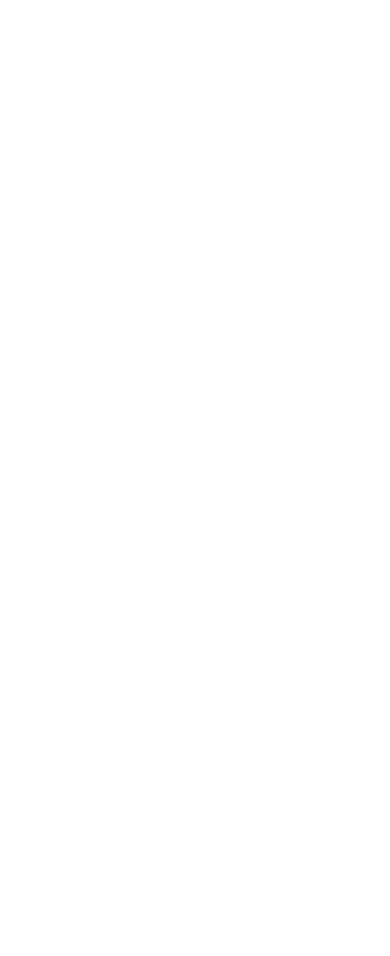
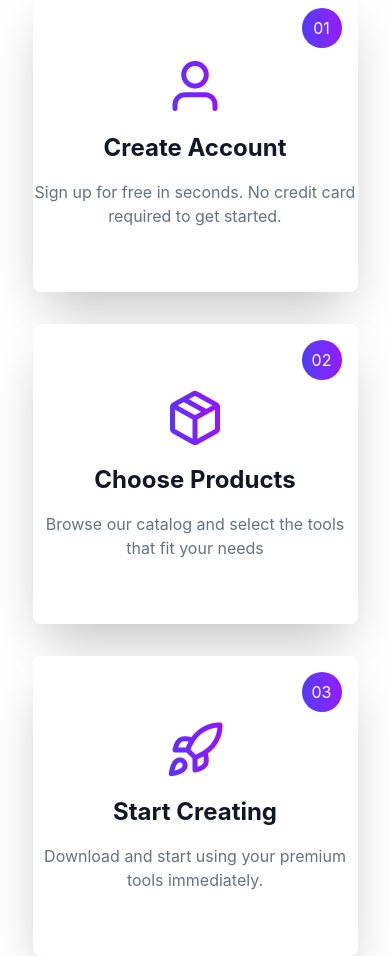
Before and after one commit to abutalha08/digi-tools-platform-A06, a React (Vite) app: page / in a window 390 px wide. Shown: the part 1920-2876 px from the top of the page. Before the commit the page ends 1724 px from the top, so only its background shows below. Built offline with nearby package versions, Linux system fonts and the light colour scheme.

Commit message:
GettingStarted section created and make this responsive

```diff
--- a/src/App.jsx
+++ b/src/App.jsx
@@ -1,6 +1,7 @@
 
 import './App.css'
 import Banner from './components/Banner/Banner'
+import GettingStarted from './components/GettingStarted/GettingStarted'
 import NavBar from './components/NavBar/NavBar'
 import StatsSection from './components/StatsSection/StatsSection'
 
@@ -20,6 +21,8 @@
       <Banner></Banner>
 
       <StatsSection></StatsSection>
+
+      <GettingStarted></GettingStarted>
     </main>
 
 
--- /dev/null
+++ b/src/components/GettingStarted/GettingStarted.jsx
@@ -0,0 +1,45 @@
+import React from 'react';
+import userImg from "../../assets/user.png";
+import packageImg from "../../assets/package.png";
+import rocketImg from "../../assets/rocket.png";
+
+const GettingStarted = () => {
+    return (
+        <div>
+            <div className='text-center space-y-3 mb-8'>
+                <h2 className='font-extrabold text-5xl text-[#101727]'>Get Started in 3 Steps</h2>
+                <p className='text-[16px] font-normal text-[#627382]'>Start using premium digital tools in minutes, not hours.</p>
+            </div>
+
+            <div className='max-w-10/12 mx-auto grid grid-cols-1 md:grid-cols-2 lg:grid-cols-3 gap-8'>
+                <div className=' bg-base-100 rounded-lg shadow-2xl text-center space-y-4 py-16  relative'>
+
+                    <p className='bg-linear-to-r from-[#4F39F6] to-[#9514FA] text-white p-3 rounded-full w-10 h-10 text-base flex items-center justify-center absolute right-4 top-4'>01</p>
+                    <img src={userImg} alt="User Image" className='mx-auto' />
+                    <h4 className='font-bold text-2xl text-[#101727]'>Create Account</h4>
+                    <p className='text-[16px] font-normal text-[#627382]'>Sign up for free in seconds. No credit card required to get started.</p>
+
+                </div>
+                <div className=' bg-base-100 rounded-lg shadow-2xl text-center space-y-4 py-16 relative'>
+
+                    <p className='bg-linear-to-r from-[#4F39F6] to-[#9514FA] text-white p-3 rounded-full w-10 h-10 text-base flex items-center justify-center absolute right-4 top-4'>02</p>
+                    <img src={packageImg} alt="User Image" className='mx-auto' />
+                    <h4 className='font-bold text-2xl text-[#101727]'>Choose Products</h4>
+                    <p className='text-[16px] font-normal text-[#627382]'>Browse our catalog and select the tools that fit your needs</p>
+
+                </div>
+                <div className=' bg-base-100 rounded-lg shadow-2xl text-center space-y-4 py-16  relative'>
+
+                    <p className='bg-linear-to-r from-[#4F39F6] to-[#9514FA] text-white p-3 rounded-full w-10 h-10 text-base flex items-center justify-center absolute right-4 top-4'>03</p>
+                    <img src={rocketImg} alt="User Image" className='mx-auto' />
+                    <h4 className='font-bold text-2xl text-[#101727]'>Start Creating</h4>
+                    <p className='text-[16px] font-normal text-[#627382]'>Download and start using your premium tools immediately.</p>
+
+                </div>
+
+            </div>
+        </div>
+    );
+};
+
+export default GettingStarted;
```
